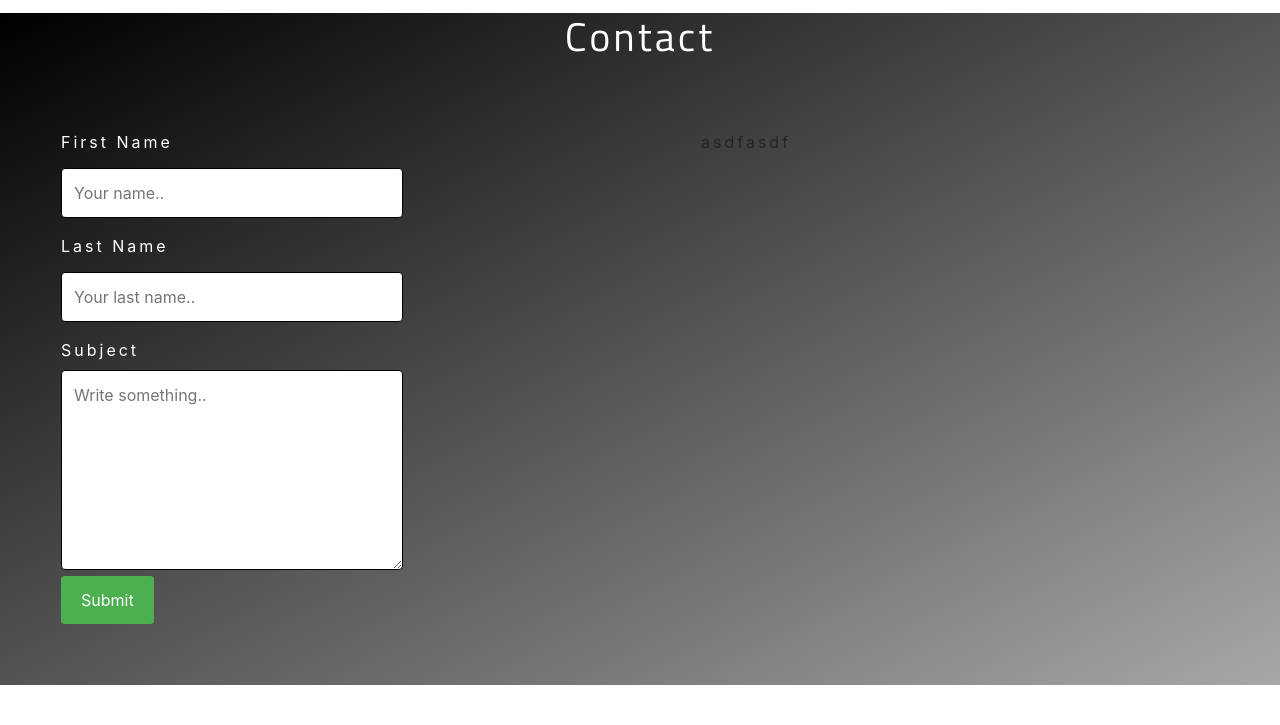
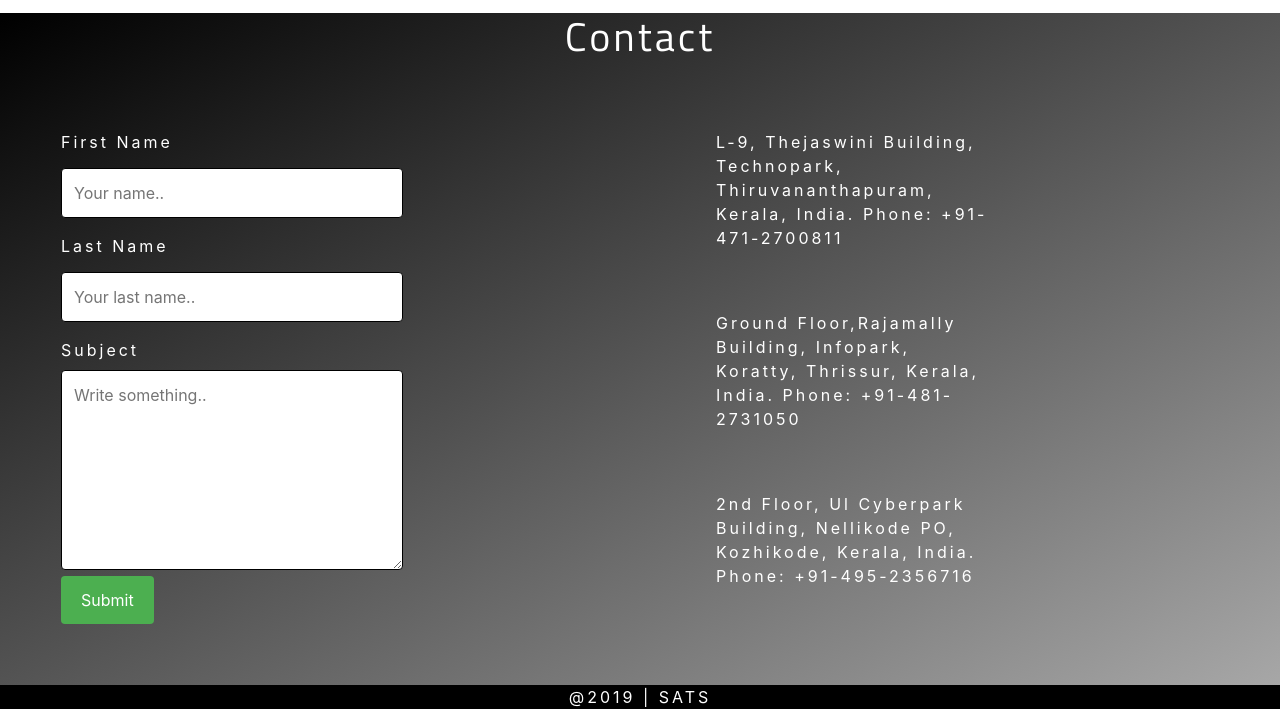
Before and after one commit to Sulaiman-kc/LibraryUsingBootstap, a plain HTML site: page index.html in a window 1280 px wide. Shown: the part 1312-2037 px from the top of the page. Before the commit the page ends 1997 px from the top, so only its background shows below. Drawn offline with nearby package versions, Linux system fonts and the light colour scheme.

Commit message:
almost completed

```diff
--- a/css/style.css
+++ b/css/style.css
@@ -154,9 +154,14 @@ input[type=text], select, textarea {
   input[type=submit]:hover {
     background-color: #45a049;
   }
-  .cl-container label{
+  .cl-container label ,.cr-container{
       color: #fff;
   }
-  .cl-container{
+  .cl-container, .cr-container{
       margin: 10%
   }
+  .footer{
+        text-align: center;
+        background-color: black;
+        color: #fff;
+  }
--- a/index.html
+++ b/index.html
@@ -110,12 +110,24 @@
                     </form>
                 </div>
             </div>
-            <div class="contact-left col-md-6">
-                <div class="cl-container">
-                    asdfasdf
-                </div>
+            <div class="contact-right col-md-6">
+                <div class="cr-container col-md-6">L-9, Thejaswini Building,
+                        Technopark, Thiruvananthapuram,
+                        Kerala, India.
+                        Phone: +91-471-2700811</div>
+                <div class="cr-container col-md-6">Ground Floor,Rajamally Building,
+                        Infopark, Koratty,
+                        Thrissur, Kerala, India.
+                        Phone: +91-481-2731050</div>
+                <div class="cr-container col-md-6">2nd Floor, Ul Cyberpark Building,
+                        Nellikode PO, Kozhikode,
+                        Kerala, India.
+                        Phone: +91-495-2356716</div>
             </div>
         </div>
     </section>
+    <section class="footer">
+            <p>@2019 | SATS</p>
+    </section>
     </body>
 </html>
```
